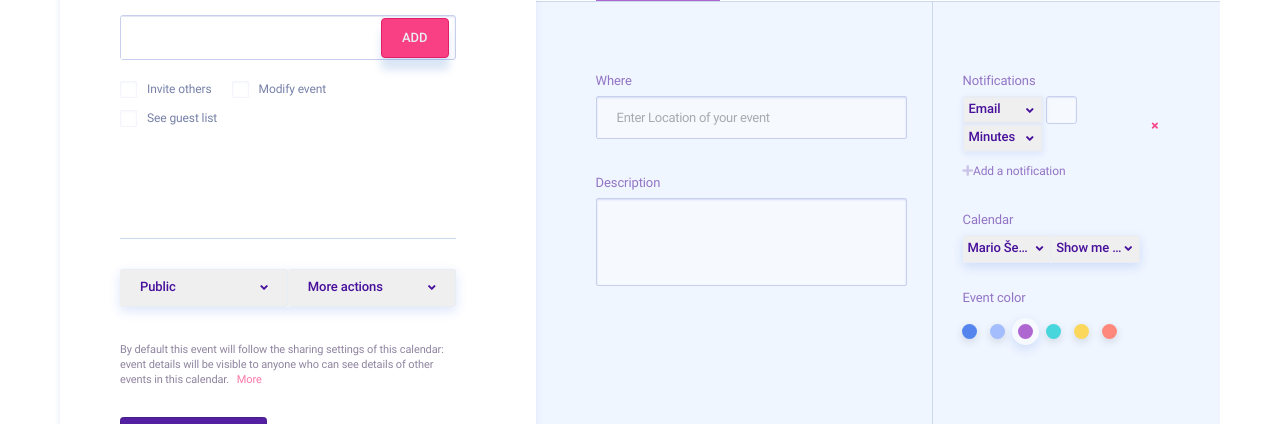
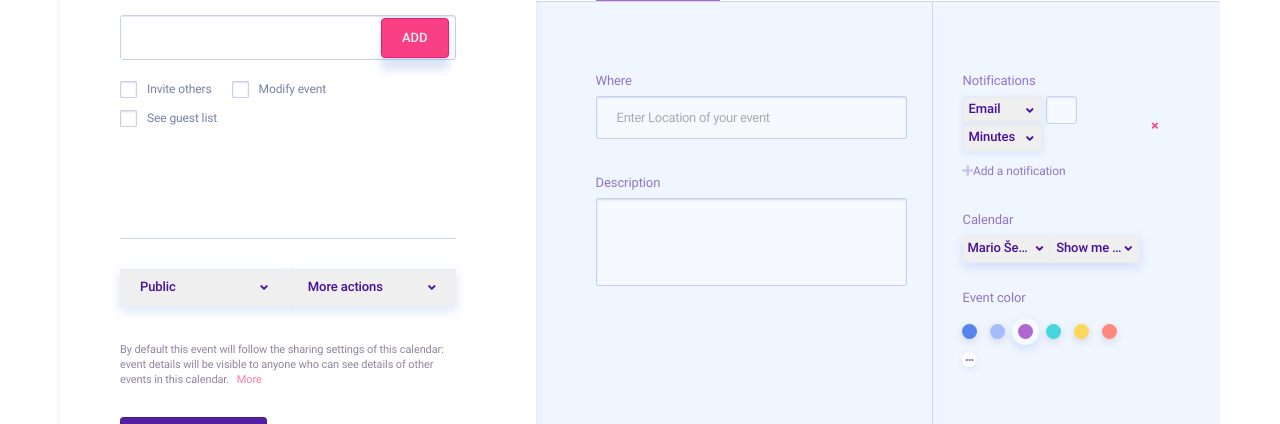
Before and after one commit to ShockwaVee/bornfight-assignment, a Vue app: page / in a window 1280 px wide. Shown: the part 411-835 px from the top of the page. Built offline with nearby package versions, Linux system fonts and the light colour scheme.

Commit message:
Add missing button in Event colors

```diff
--- a/src/components/MeetupForm/MeetupForm.vue
+++ b/src/components/MeetupForm/MeetupForm.vue
@@ -133,7 +133,9 @@
               <input name="color" type="radio">
               <span class="checkmark"></span>
             </label>
-            <div class="misc-options"></div>
+            <label class="container">
+              <i class="fas fa-ellipsis-h"></i>
+            </label>
           </div>
         </div>
       </div>
--- a/src/styles/_meetup-form.scss
+++ b/src/styles/_meetup-form.scss
@@ -324,6 +324,7 @@
             box-shadow: inset 0 1px 2px 0 rgba(0, 43, 165, 0.15);
             border: solid 1px $light-blue-grey;
             background-color: $white;
+            opacity: 1;
           }
           input {
             &:checked ~ .checkmark {
@@ -661,6 +662,17 @@
               }
             }
           }
+          .fa-ellipsis-h{
+            width: 15px;
+            height: 15px;
+            background: $white;
+            display: flex;
+            align-items: center;
+            border-radius: 50%;
+            font-size: 8px;
+            justify-content: center;
+            box-shadow: 0 2px 6px 0 rgba(19, 79, 215, 0.1);
+          }
           @include tablet{
             padding-top: 0;
           }
```
